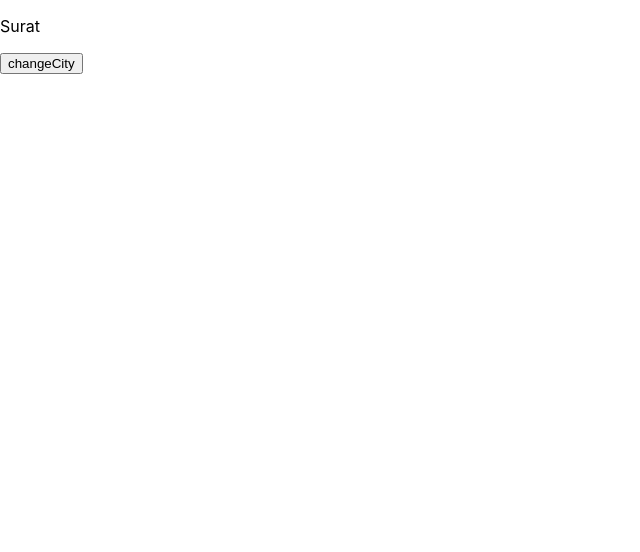
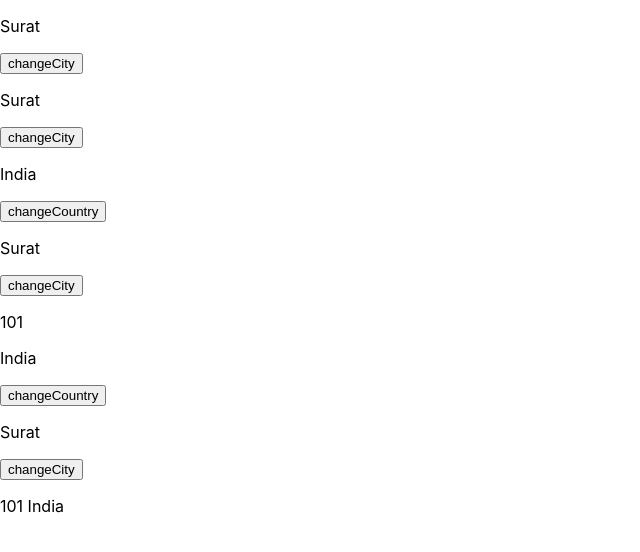
Before and after one commit to palakgodhani26/1stlc, a React (Create React App) app: page / in a window 1280 px wide. Shown: the top 552 px of the page, without its empty margins (0-640 px from the left). Built offline with nearby package versions, Linux system fonts and the light colour scheme.

Commit message:
3-6-country

```diff
--- a/src/App.js
+++ b/src/App.js
@@ -1,15 +1,19 @@
 import React, { Component } from 'react';
+import Demo from './Components/Demo';
 import City from './Containers/City';
-import Country from './Containers/City';
+import Country from './Containers/Country';
 import CityFun from './Containers/CityFun';
-import CountryFun from './Containers/CityFun';
+import CountryFun from './Containers/CountryFun';
+
 
 class App extends Component {
   render() {
     return (
       <div>
-        {/* <City /> */}
+        <City />
         <CityFun />
+        <Country />
+        <CountryFun />
       </div>
     );
   }
--- a/src/Containers/City.js
+++ b/src/Containers/City.js
@@ -17,6 +17,7 @@ class City extends Component {
             <div>
                 <p>{this.state.cityName}</p>
                 <button onClick={() => this.changeCity()}>changeCity</button>
+                <p>{this.props.id} {this.props.Country_Name}</p>
             </div>
         );
     }
--- a/src/Containers/CityFun.js
+++ b/src/Containers/CityFun.js
@@ -1,15 +1,17 @@
 import React, { useState } from 'react';
 
-function CityFun(props) {
+function CityFun({id, Country_Name}) {
     const[cityName , setCityName] = useState('Surat');
 
     const changeCity=() => {
         setCityName('Baroda');
     }
+
     return (
         <div>
             <p>{cityName}</p>
             <button onClick={() => changeCity()}>changeCity</button>
+            <p>{id} {Country_Name}</p>
 
         </div>
     );
--- /dev/null
+++ b/src/Containers/Country.js
@@ -0,0 +1,28 @@
+import React, { Component } from 'react';
+import City from './City';
+
+
+class Country extends Component {
+    constructor(props) {
+        super(props);
+        this.state = {
+            countryName: 'India'
+        }
+    }
+    changeCountry = () => {
+        this.setState({
+            countryName: 'US'
+        });
+    }
+    render() {
+        return (
+            <div>
+                <p>{this.state.countryName}</p>
+                <button onClick={() => this.changeCountry()}>changeCountry</button>
+                <City id="101" country_Name={this.state.countryName}/>
+            </div>
+        );
+    }
+}
+
+export default Country;
--- /dev/null
+++ b/src/Containers/CountryFun.js
@@ -0,0 +1,21 @@
+import React, { useState } from 'react';
+import CityFun from './CityFun';
+
+function CountryFun(props) {
+    const[countryName , setCountryName] = useState('India');
+
+    const changeCountry=() => {
+        setCountryName('US');
+    }
+
+    return (
+        <div>
+            <p>{countryName}</p>
+            <button onClick={() => changeCountry()}>changeCountry</button>
+            <CityFun id="101" Country_Name={countryName} />
+
+        </div>
+    );
+}
+
+export default CountryFun;
```
